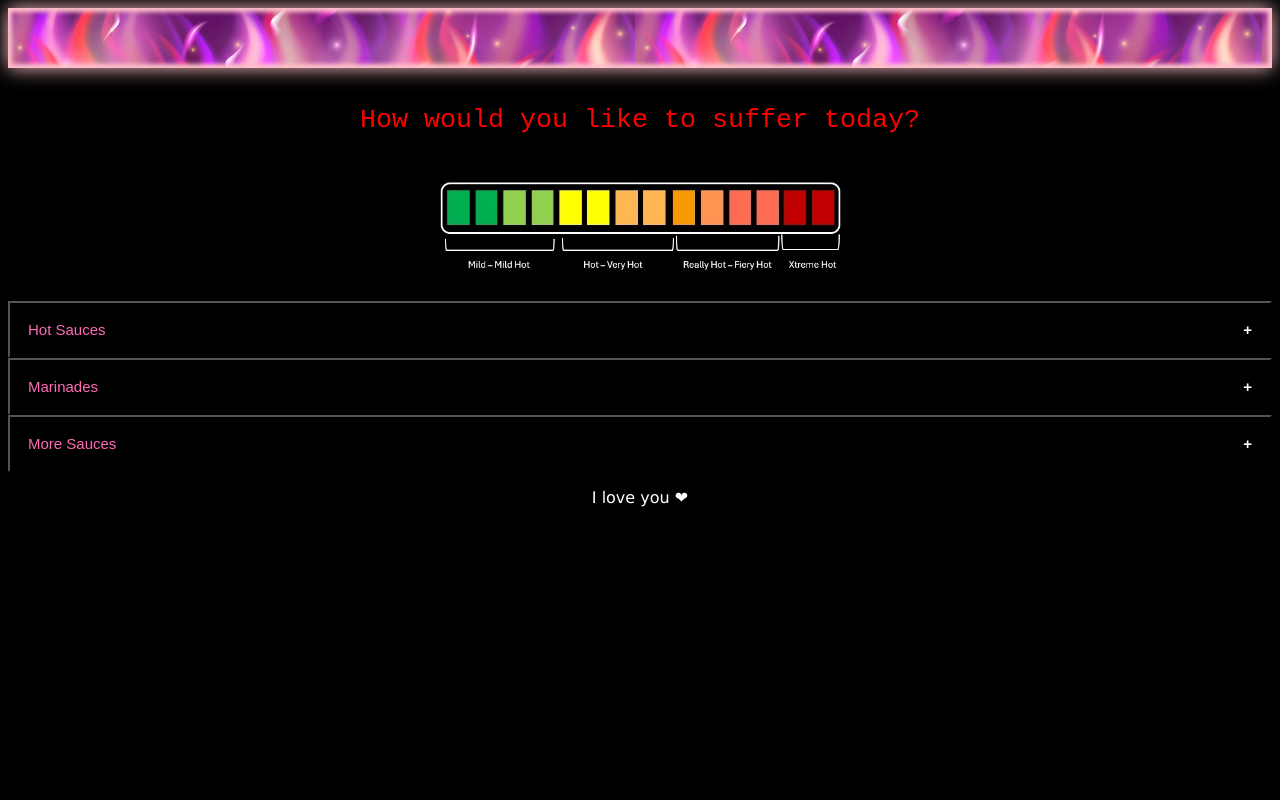
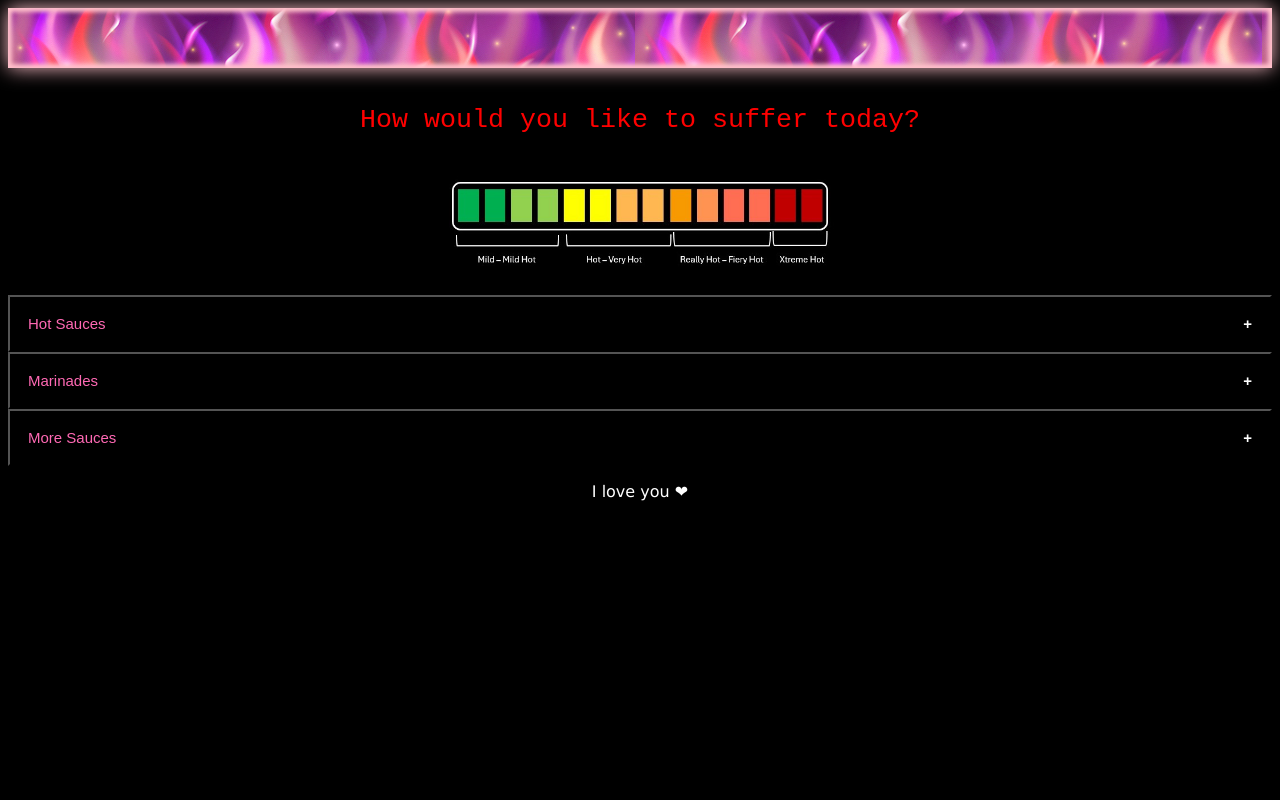
Before and after one commit to bethaneyhall/hotsauce, a plain HTML site: page index.html in a window 1280 px wide. Drawn offline with Linux system fonts and the light colour scheme.

Commit message:
Update stylesheet.css

```diff
--- a/stylesheet.css
+++ b/stylesheet.css
@@ -91,7 +91,7 @@ article {
     display:block;
     margin-left: auto;
     margin-right: auto;
-    max-width: 425px;
+    max-width: 400px;
     padding-bottom: 10px;
 }
 
```
